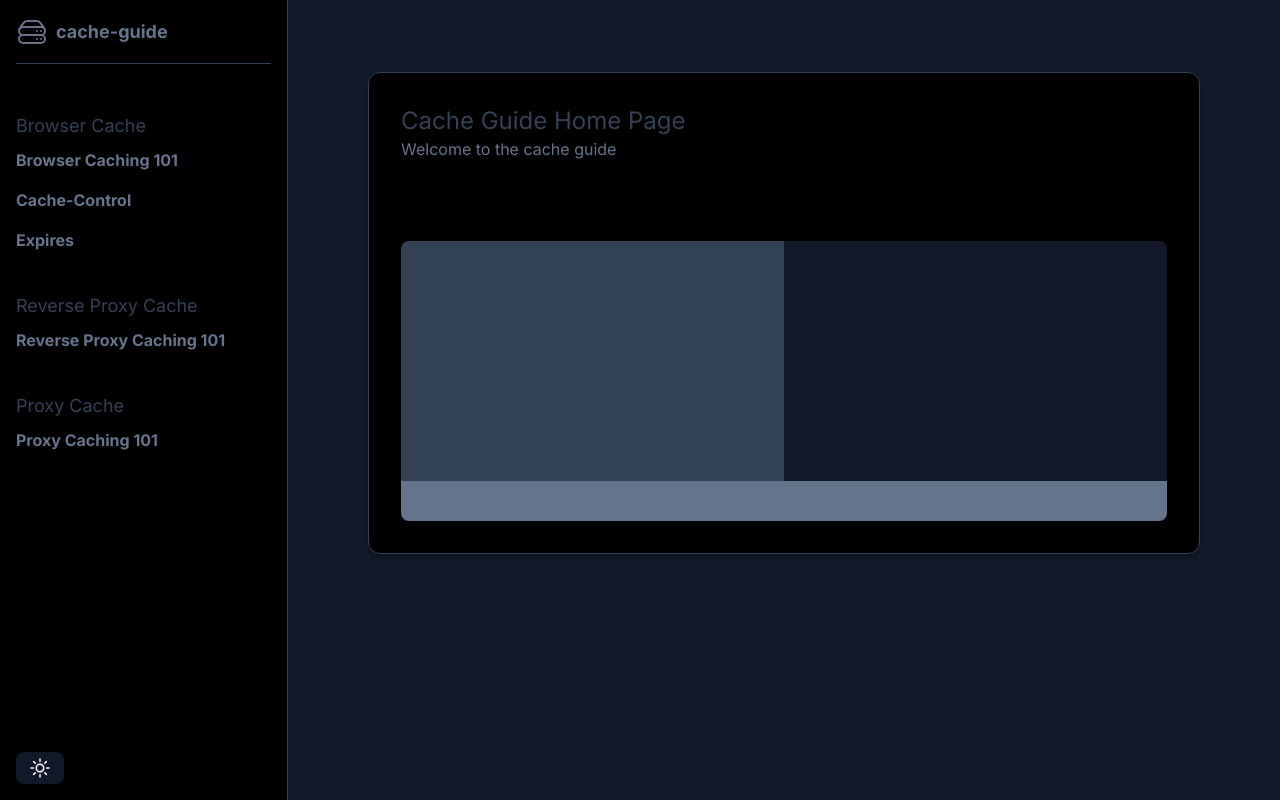
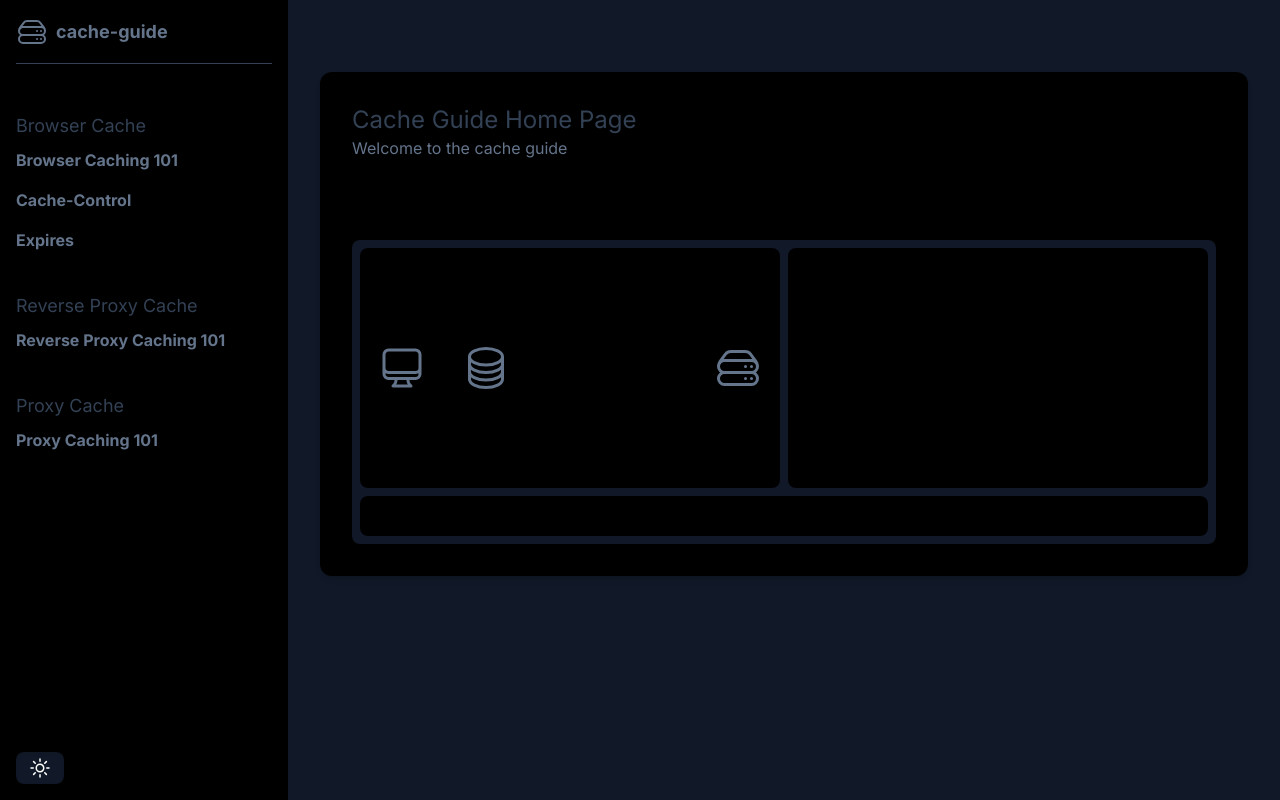
Before and after one commit to dev-cameron/cache-guide, a Next.js app: page / in a window 1280 px wide. Built offline with nearby package versions, Linux system fonts and the light colour scheme.

Commit message:
added basic icons to AnimBox

```diff
--- a/src/app/layout.tsx
+++ b/src/app/layout.tsx
@@ -21,11 +21,11 @@ export default function RootLayout({
     <html lang="en" className="dark">
       <body className={inter.className}>
         <MainNav />
-        <div className="flex min-h-screen flex-col items-center justify-between lg:pl-72 bg-neutral-accent transition-all duration-600">
-          <div className="ml-auto mr-auto w-full max-w-4xl space-y-8 px-2 pt-20 lg:py-2 lg:px-8
+        <div className="flex min-h-screen flex-col items-center justify-between lg:pl-72 bg-neutral-accent transition-all duration-200">
+          <div className="ml-auto mr-auto w-full max-w-6xl space-y-8 px-2 pt-20 lg:py-2 lg:px-8
           ">
             <div className="mt-16 bg-neutral-bg
-            rounded-xl border border-neutral shadow-md">
+            rounded-xl  shadow-md">
              {children}
             </div>
           </div>
@@ -34,3 +34,5 @@ export default function RootLayout({
     </html>
   )
 }
+
+// border border-neutral
--- a/src/app/page.tsx
+++ b/src/app/page.tsx
@@ -4,7 +4,7 @@ import VisualizerContainer from '@/ui/VisualizerContainer'
 export default function Home() {
 
   return (
-    <div className="relative flex flex-column w-full p-8 transition-all duration-600">
+    <div className="relative flex flex-column w-full p-8 transition-all duration-200">
       <div className="w-full">
         <div className="text-2xl text-neutral"> Cache Guide Home Page</div>
         <div className="text-1xl text-neutral-contrast mb-20"> Welcome to the cache guide </div>
--- a/src/ui/MainNav.tsx
+++ b/src/ui/MainNav.tsx
@@ -35,11 +35,12 @@ export default function MainNav() {
     }
   }
 
+
+  // border-none lg:border-solid lg:border-r lg:border-neutral
   return (
     <div className="fixed top-0 flex flex-col w-full z-10
-        lg:w-72 lg:bottom-0 bg-neutral-bg border-none
-        lg:border-solid lg:border-r lg:border-neutral
-        transition-all duration-600"
+        lg:w-72 lg:bottom-0 bg-neutral-bg
+        transition-all duration-200"
       >
       <div
       className="flex flex-row items-center justify-between
--- a/src/ui/VisualizerContainer.tsx
+++ b/src/ui/VisualizerContainer.tsx
@@ -4,14 +4,53 @@ interface VisualizerContainerProps {
   frames?: Array<{}>;
 }
 
-export default function VisualizerContainer( { children, directive, frames }: VisualizerContainerProps) {
+const AnimBox = () =>{
   return (
-    <div className="w-auto rounded-lg overflow-hidden">
-      <div className="flex flex-col w-auto lg:flex-row">
-        <div className="animBox flex h-60 w-full lg:w-1/2 bg-neutral"></div>
-        <div className="infoBox flex h-60 w-full lg:w-1/2 bg-neutral-accent"></div>
+    <div className="flex items-center h-60 w-full lg:w-1/2 bg-neutral-bg rounded-lg">
+      <div className="flex items-center w-full h-20 text-neutral-contrast">
+        <div className="flex justify-center basis-1/5">
+          <svg xmlns="http://www.w3.org/2000/svg" fill="none" viewBox="0 0 24 24" stroke-width="1.5" stroke="currentColor" className="w-12 h-12">
+            <path stroke-linecap="round" stroke-linejoin="round" d="M9 17.25v1.007a3 3 0 01-.879 2.122L7.5 21h9l-.621-.621A3 3 0 0115 18.257V17.25m6-12V15a2.25 2.25 0 01-2.25 2.25H5.25A2.25 2.25 0 013 15V5.25m18 0A2.25 2.25 0 0018.75 3H5.25A2.25 2.25 0 003 5.25m18 0V12a2.25 2.25 0 01-2.25 2.25H5.25A2.25 2.25 0 013 12V5.25" />
+          </svg>
+        </div>
+        <div className="flex justify-center basis-1/5">
+          <svg xmlns="http://www.w3.org/2000/svg" fill="none" viewBox="0 0 24 24" stroke-width="1.5" stroke="currentColor" className="w-12 h-12">
+            <path stroke-linecap="round" stroke-linejoin="round" d="M20.25 6.375c0 2.278-3.694 4.125-8.25 4.125S3.75 8.653 3.75 6.375m16.5 0c0-2.278-3.694-4.125-8.25-4.125S3.75 4.097 3.75 6.375m16.5 0v11.25c0 2.278-3.694 4.125-8.25 4.125s-8.25-1.847-8.25-4.125V6.375m16.5 0v3.75m-16.5-3.75v3.75m16.5 0v3.75C20.25 16.153 16.556 18 12 18s-8.25-1.847-8.25-4.125v-3.75m16.5 0c0 2.278-3.694 4.125-8.25 4.125s-8.25-1.847-8.25-4.125" />
+          </svg>
+        </div>
+        <div className="flex justify-center basis-2/5"></div>
+        <div className="flex justify-center basis-1/5">
+          <svg xmlns="http://www.w3.org/2000/svg" fill="none" viewBox="0 0 24 24" stroke-width="1.5" stroke="currentColor" className="w-12 h-12">
+            <path stroke-linecap="round" stroke-linejoin="round" d="M5.25 14.25h13.5m-13.5 0a3 3 0 01-3-3m3 3a3 3 0 100 6h13.5a3 3 0 100-6m-16.5-3a3 3 0 013-3h13.5a3 3 0 013 3m-19.5 0a4.5 4.5 0 01.9-2.7L5.737 5.1a3.375 3.375 0 012.7-1.35h7.126c1.062 0 2.062.5 2.7 1.35l2.587 3.45a4.5 4.5 0 01.9 2.7m0 0a3 3 0 01-3 3m0 3h.008v.008h-.008v-.008zm0-6h.008v.008h-.008v-.008zm-3 6h.008v.008h-.008v-.008zm0-6h.008v.008h-.008v-.008z" />
+          </svg>
+        </div>
       </div>
-      <div className="w-full h-10 bg-neutral-contrast"></div>
     </div>
   )
 }
+
+const InfoBox = () =>{
+  return (
+    <div className="flex h-60 w-full lg:w-1/2 bg-neutral-bg rounded-lg"></div>
+  )
+}
+
+const ControlBox = () =>{
+  return (
+    <div className="w-full h-10 bg-neutral-bg rounded-lg mt-2"></div>
+  )
+}
+
+export default function VisualizerContainer( { children, directive, frames }: VisualizerContainerProps) {
+
+
+  return (
+    <div className="w-auto rounded-lg overflow-hidden bg-neutral-accent p-2 drop-shadow">
+      <div className="flex flex-col w-auto lg:flex-row space-y-2 lg:space-x-2 lg:space-y-0">
+        <AnimBox />
+        <InfoBox />
+      </div>
+      <ControlBox />
+    </div>
+  )
+}
```
